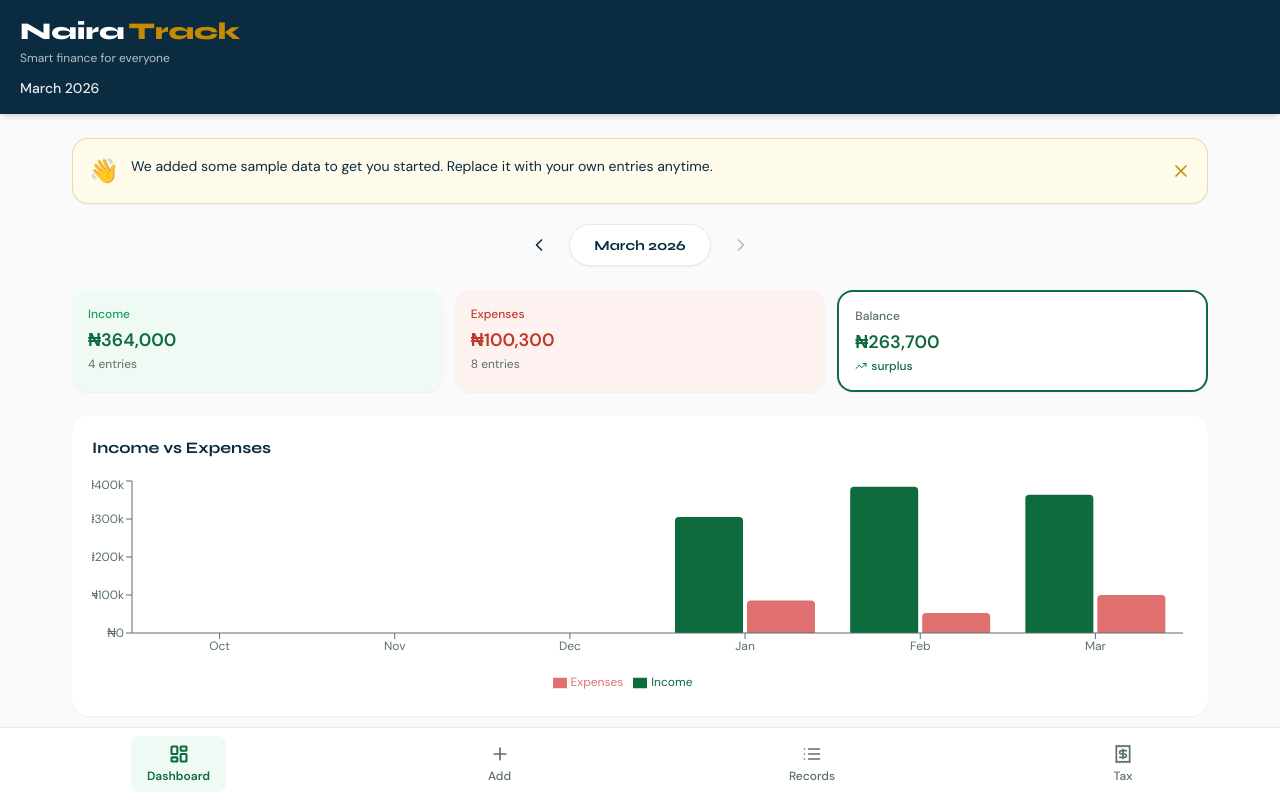
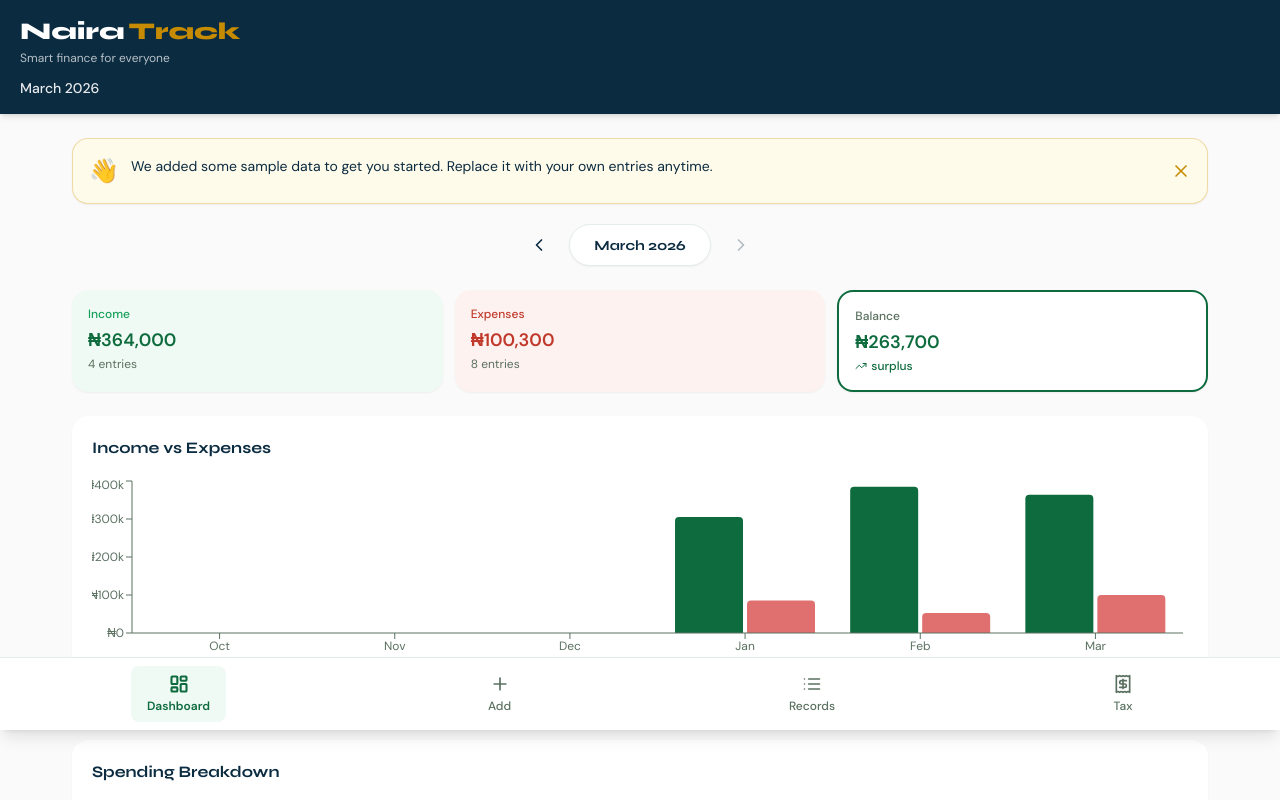
Before and after one commit to Cynthiee/nairatracks, a React (Vite) app: page / in a window 1280 px wide. Shown: the top 800 px of the page. Built offline with nearby package versions, Linux system fonts and the light colour scheme.

Commit message:
Updated App.tsx

```diff
--- a/src/App.tsx
+++ b/src/App.tsx
@@ -74,7 +74,7 @@ function App() {
       <div className="w-full bg-soft-white flex-1 flex flex-col">
         <Header currentMonth={currentMonth} />
 
-        <main className="w-full px-5 md:px-8 pt-6 pb-24 flex-1 overflow-y-auto max-w-[1200px] mx-auto">
+        <main className="w-full px-5 md:px-8 pt-6 pb-32 flex-1 overflow-y-auto max-w-[1200px] mx-auto">
           {showDemoBanner && <DemoBanner onDismiss={handleDismissBanner} />}
 
           {(activeTab === 'dashboard' || activeTab === 'records') && (
--- a/src/components/BottomNav.tsx
+++ b/src/components/BottomNav.tsx
@@ -16,7 +16,7 @@ export function BottomNav({ activeTab, onTabChange }: BottomNavProps) {
   ];
 
   return (
-    <nav className="fixed bottom-0 left-0 right-0 w-full bg-white border-t border-border shadow-lg">
+    <nav className="fixed bottom-0 left-0 right-0 z-50 w-full bg-white border-t border-border shadow-lg" style={{ bottom: '70px' }}>
       <div className="flex items-center justify-around px-2 py-2">
         {tabs.map((tab) => {
           const Icon = tab.icon;
```
